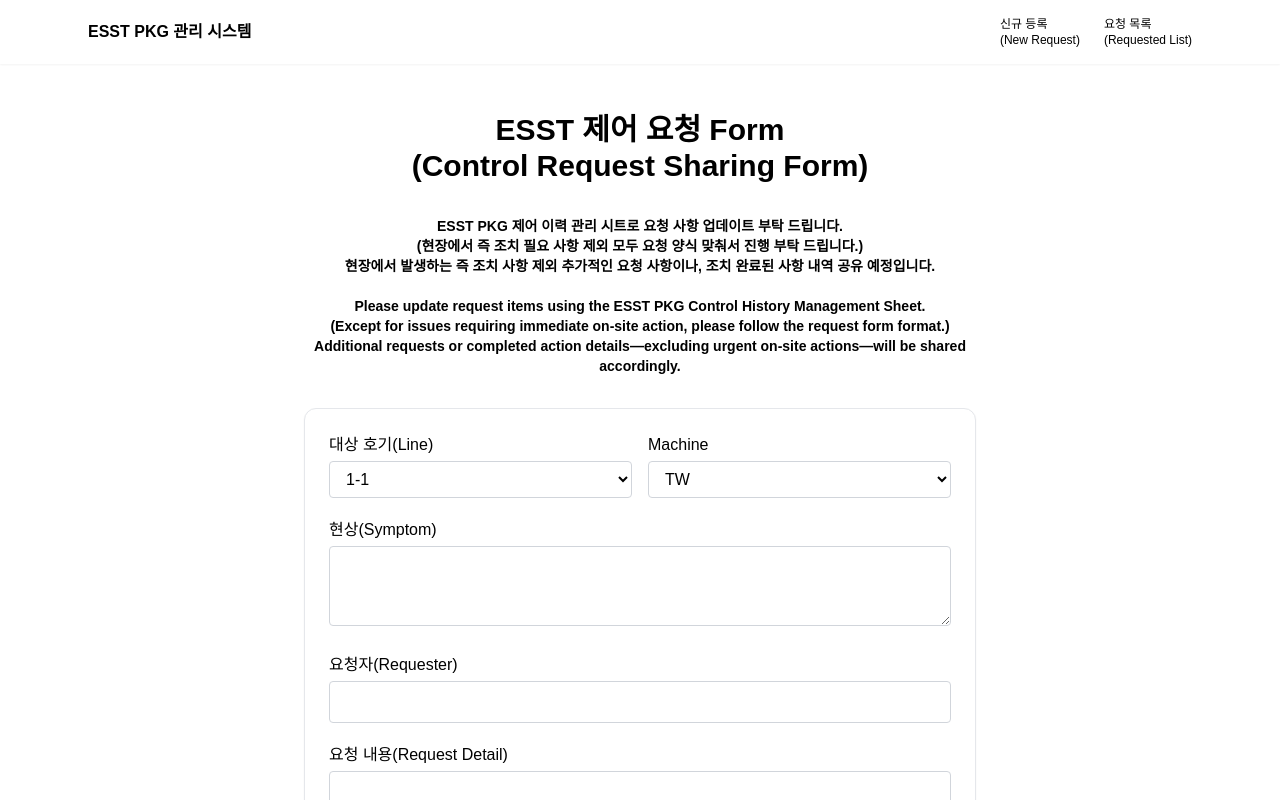
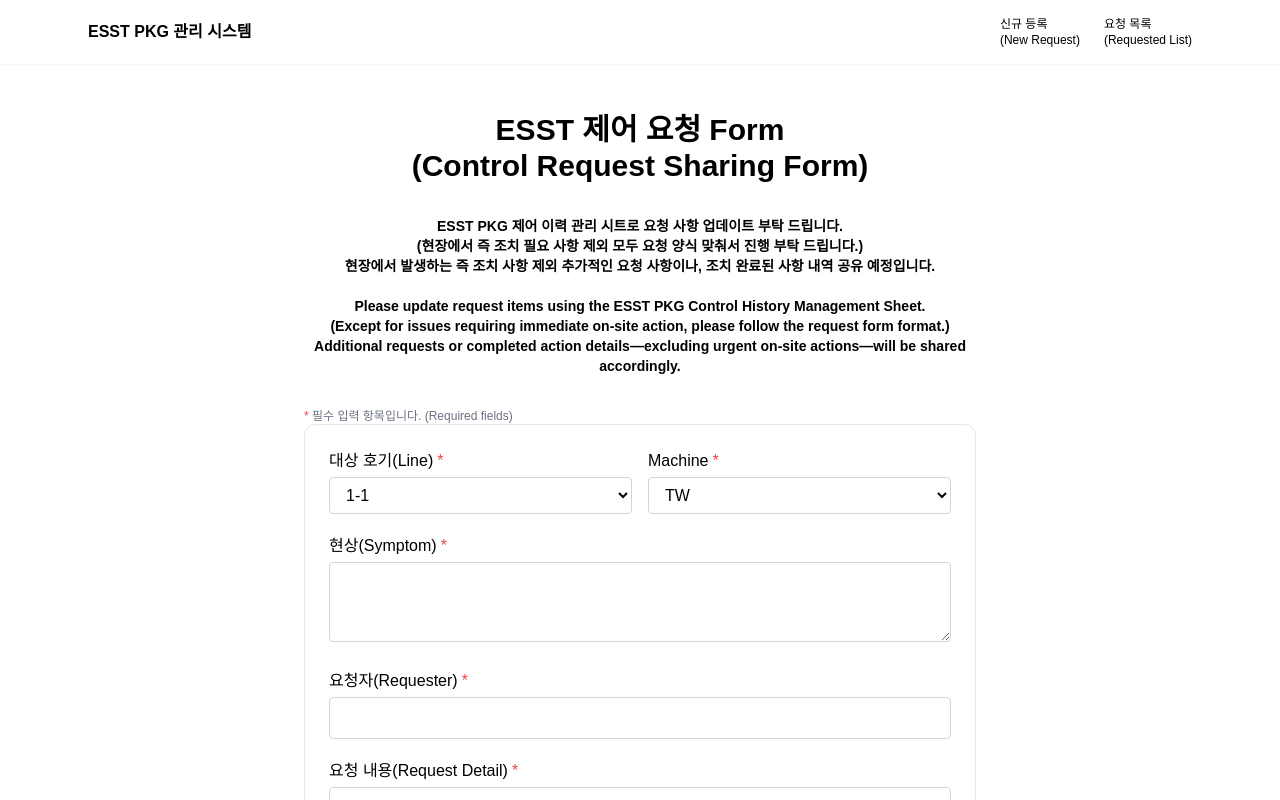
Before and after one commit to sangma0110/pkg_project1, a Next.js app: page /forms/control in a window 1280 px wide. Shown: the top 800 px of the page. Built offline with nearby package versions, Linux system fonts and the light colour scheme.

Commit message:
control form update.

```diff
--- a/app/forms/control/page.tsx
+++ b/app/forms/control/page.tsx
@@ -176,6 +176,11 @@ export default function NewFormPage() {
           on-site actions—will be shared accordingly.
         </p>
 
+        <p className="text-xs text-gray-500 mt-2">
+          <span className="text-red-500">*</span> 필수 입력 항목입니다.
+          (Required fields)
+        </p>
+
         <form
           onSubmit={handleSubmit}
           className="w-full flex flex-col gap-5 bg-white p-6 border rounded-xl shadow-sm"
@@ -183,7 +188,9 @@ export default function NewFormPage() {
           {/* 대상 호기 + Machine */}
           <div className="flex flex-col md:flex-row gap-4">
             <div className="flex-1">
-              <label className="block mb-1 font-medium">대상 호기(Line)</label>
+              <label className="block mb-1 font-medium">
+                대상 호기(Line)<span className="text-red-500 ml-1">*</span>
+              </label>
               <select
                 name="targetLine"
                 value={form.targetLine}
@@ -200,7 +207,9 @@ export default function NewFormPage() {
             </div>
 
             <div className="flex-1">
-              <label className="block mb-1 font-medium">Machine</label>
+              <label className="block mb-1 font-medium">
+                Machine<span className="text-red-500 ml-1">*</span>
+              </label>
               <select
                 name="machine"
                 value={form.machine}
@@ -217,7 +226,9 @@ export default function NewFormPage() {
 
           {/* 현상 */}
           <div>
-            <label className="block mb-1 font-medium">현상(Symptom)</label>
+            <label className="block mb-1 font-medium">
+              현상(Symptom)<span className="text-red-500 ml-1">*</span>
+            </label>
             <textarea
               name="symptom"
               value={form.symptom}
@@ -228,7 +239,9 @@ export default function NewFormPage() {
 
           {/* 요청자 */}
           <div>
-            <label className="block mb-1 font-medium">요청자(Requester)</label>
+            <label className="block mb-1 font-medium">
+              요청자(Requester)<span className="text-red-500 ml-1">*</span>
+            </label>
             <input
               name="requester"
               value={form.requester}
@@ -241,6 +254,7 @@ export default function NewFormPage() {
           <div>
             <label className="block mb-1 font-medium">
               요청 내용(Request Detail)
+              <span className="text-red-500 ml-1">*</span>
             </label>
             <textarea
               name="requestDetail"
```
